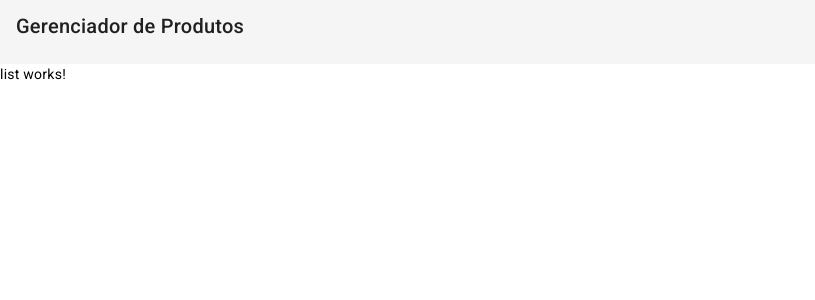
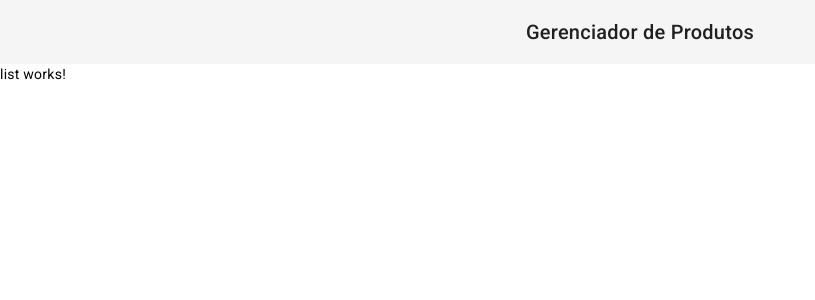
Before and after one commit to GabrielLopesAgiova/product-store, an Angular app: page / in a window 1280 px wide. Shown: the top 300 px of the page, without its empty margins (0-815 px from the left). Built offline with nearby package versions, Linux system fonts and the light colour scheme.

Commit message:
chore: add styles

```diff
--- a/src/app/shared/components/header/header.component.html
+++ b/src/app/shared/components/header/header.component.html
@@ -1,3 +1,9 @@
 <mat-toolbar>
-    <p>Gerenciador de Produtos</p>
+    <header class="container">
+        <section class="content-container">
+            <div class="title">
+                Gerenciador de Produtos
+            </div>
+        </section>
+    </header>
 </mat-toolbar>
--- a/src/app/shared/components/header/header.component.scss
+++ b/src/app/shared/components/header/header.component.scss
@@ -0,0 +1,3 @@
+.title {
+    text-align: center;
+}
--- a/src/styles.scss
+++ b/src/styles.scss
@@ -1,4 +1,20 @@
-/* You can add global styles to this file, and also import other style files */
+html,
+body {
+    height: 100%;
+}
 
-html, body { height: 100%; }
-body { margin: 0; font-family: Roboto, "Helvetica Neue", sans-serif; }
+body {
+    margin: 0;
+    font-family: Roboto, "Helvetica Neue", sans-serif;
+}
+
+.container {
+    display:  flex;
+    width: 100%;
+    justify-content: center;
+}
+
+.content-container {
+    max-width: 748px;
+    width: 100%;
+}
```
